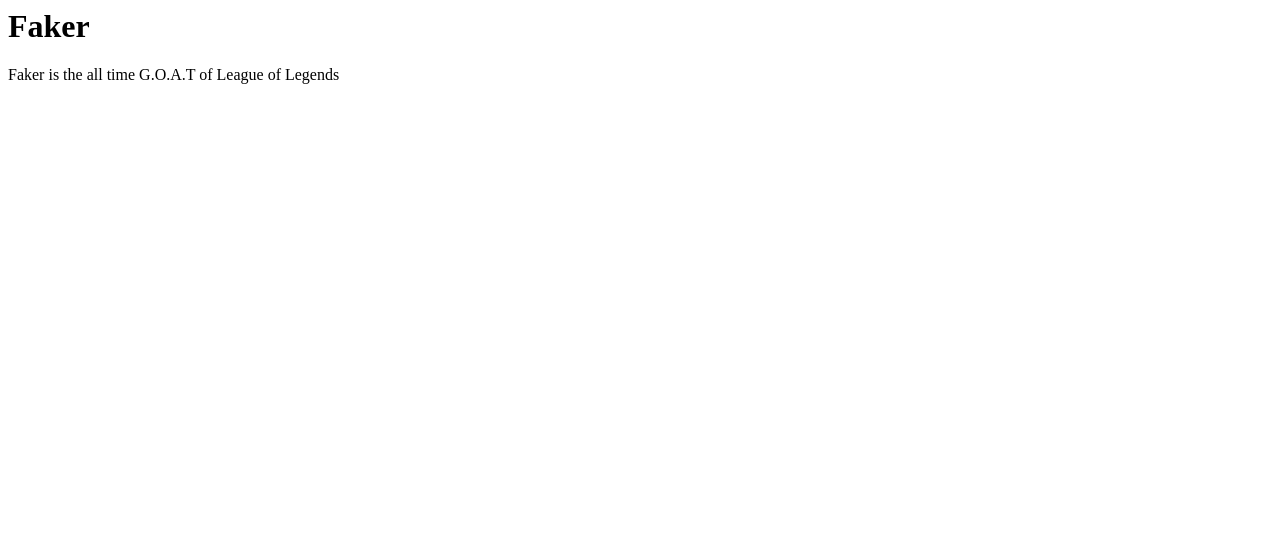
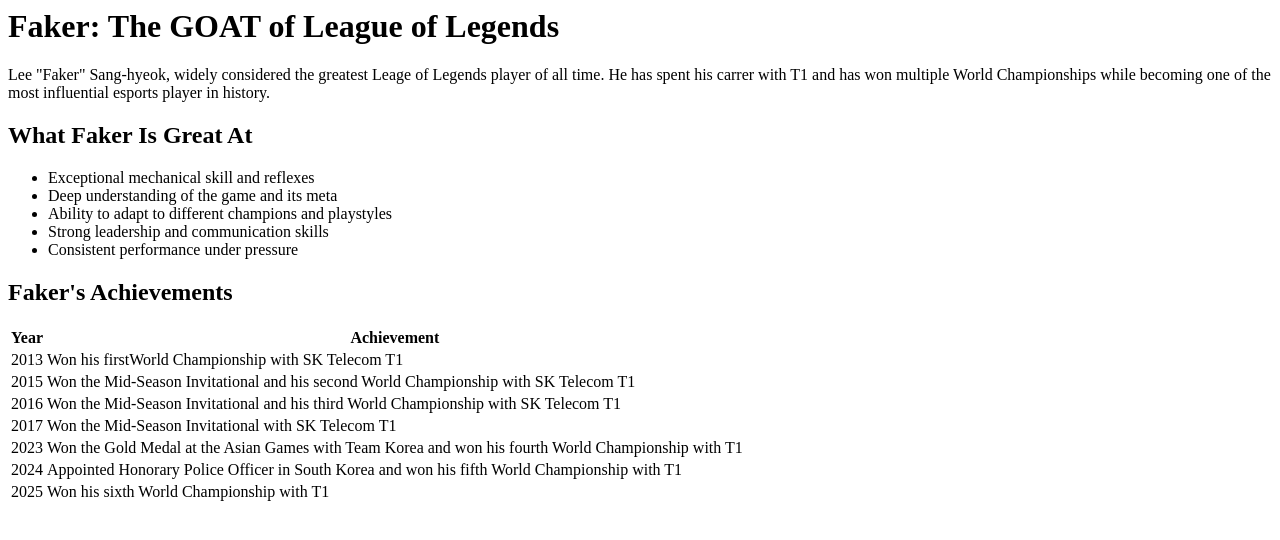
Before and after one commit to coreymfn/GOAT, a plain HTML site: page index.html in a window 1280 px wide. Drawn offline with Linux system fonts and the light colour scheme.

Commit message:
Intro, skills list, and achievements list made

```diff
--- a/index.html
+++ b/index.html
@@ -1,8 +1,60 @@
 <html>
     <title>Faker</title>
     <head>
-        <h1>Faker</h1>
-        <p>Faker is the all time G.O.A.T of League of Legends</p>
+        <meta charset="UTF-8">
+        <meta name="viewport" content="width=device-width, initial-scale=1.0">
+        <title>Faker: The GOAT of League of Legends</title>
         <link rel="stylesheet" href="style.css">
     </head>
+    <body>
+        <div class="container">
+            <h1 class="main-title">Faker: The GOAT of League of Legends</h1>
+            <p class="intro-text">
+                Lee "Faker" Sang-hyeok, widely considered the greatest Leage of Legends player of all time. He has spent his carrer with T1 and has won multiple World Championships while becoming one of the most influential esports player in history.
+            </p>
+            <h2 class="section-title">What Faker Is Great At</h2>
+            <ul class="skills-list">
+                <li>Exceptional mechanical skill and reflexes</li>
+                <li>Deep understanding of the game and its meta</li>
+                <li>Ability to adapt to different champions and playstyles</li>
+                <li>Strong leadership and communication skills</li>
+                <li>Consistent performance under pressure</li>
+            </ul>
+            <h2 class="section-title">Faker's Achievements</h2>
+            <table class="achievements-table">
+                <tr class="table-row">
+                    <th class="table-header">Year</th>
+                    <th class="table-header">Achievement</th>
+                </tr>
+                <tr class="table-row">
+                    <td class="table-data">2013</td>
+                    <td class="table-data">Won his firstWorld Championship with SK Telecom T1</td>
+                </tr>
+                <tr class="table-row">
+                    <td class="table-data">2015</td>
+                    <td class="table-data">Won the Mid-Season Invitational and his second World Championship with SK Telecom T1</td>
+                </tr>
+                <tr class="table-row">
+                    <td class="table-data">2016</td>
+                    <td class="table-data">Won the Mid-Season Invitational and his third World Championship with SK Telecom T1</td>
+                </tr>
+                <tr class="table-row">
+                    <td class="table-data">2017</td>
+                    <td class="table-data">Won the Mid-Season Invitational with SK Telecom T1</td>
+                </tr>
+                <tr class="table-row">
+                    <td class="table-data">2023</td>
+                    <td class="table-data">Won the Gold Medal at the Asian Games with Team Korea and won his fourth World Championship with T1</td>
+                </tr>
+                <tr class="table-row">
+                    <td class="table-data">2024</td>
+                    <td class="table-data">Appointed Honorary Police Officer in South Korea and won his fifth World Championship with T1</td>
+                </tr>
+                <tr class="table-row">
+                    <td class="table-data">2025</td>
+                    <td class="table-data">Won his sixth World Championship with T1</td>
+                </tr>
+            </table>
+        </div>
+    </body>
 </html>
```
